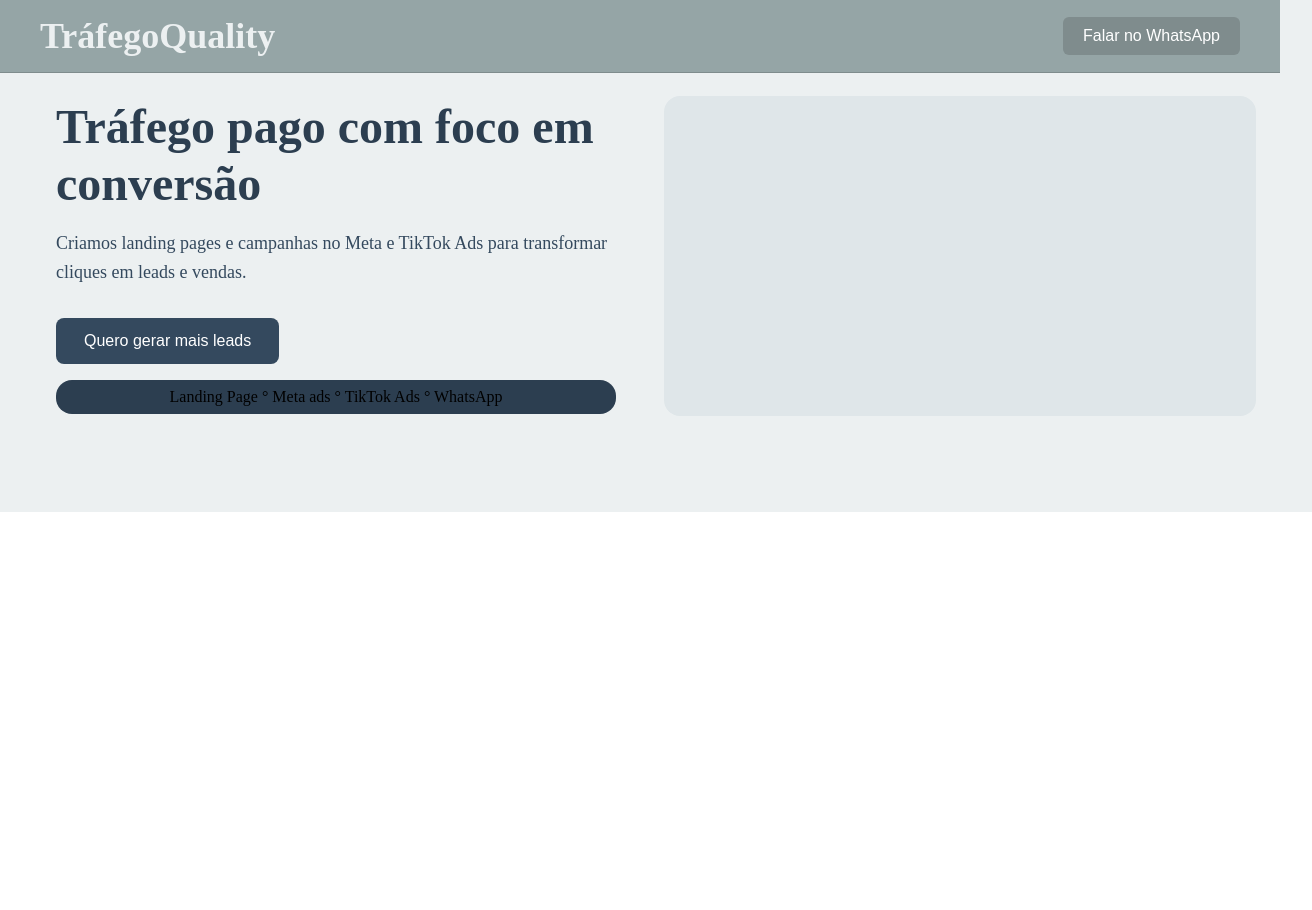
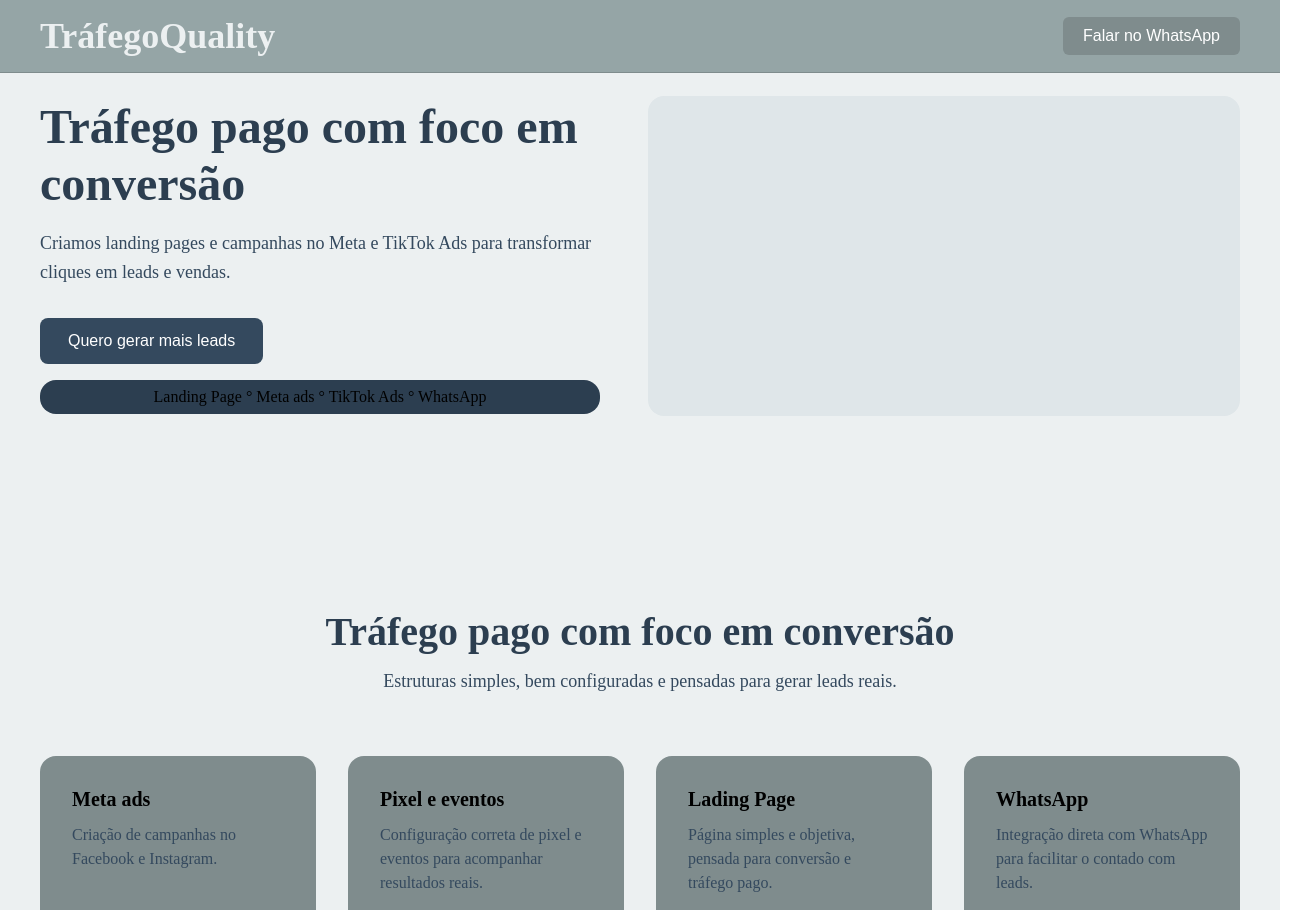
Before and after one commit to DeivithMaciel/Landing_Page_Freelance, a React (Vite) app: page / in a window 1280 px wide. Shown: the top 910 px of the page, 1312 px wide, since content can reach past the window. Before the commit the page ends 800 px from the top, so only its background shows below. Built offline with nearby package versions, Linux system fonts and the light colour scheme; a web font is replaced by a local one.

Commit message:
fetch: Seção de serviços adicionado

```diff
--- a/src/components/Hero/styles.ts
+++ b/src/components/Hero/styles.ts
@@ -3,7 +3,6 @@ import styled from 'styled-components'
 import { breakpoints, colors } from '../../styles/GlobalStyles'
 
 export const Container = styled.section`
-    width: 100%;
     padding: 96px 16px;
     background-color: ${colors.white};
 
--- a/src/pages/Home/index.tsx
+++ b/src/pages/Home/index.tsx
@@ -1,11 +1,14 @@
 import { Header } from '../../components/Header'
 import { Hero } from '../../components/Hero'
+
+import Section from '../../sections/Services'
 
 export const Home = () => {
     return (
         <div>
             <Header />
             <Hero />
+            <Section />
         </div>
     )
 }
--- /dev/null
+++ b/src/sections/Services/index.tsx
@@ -0,0 +1,46 @@
+import * as S from './styles'
+
+export const Section = () => {
+    return (
+        <S.Section>
+            <S.Container>
+                <S.Header>
+                    <h2>Tráfego pago com foco em conversão</h2>
+                    <p>
+                        Estruturas simples, bem configuradas e pensadas para
+                        gerar leads reais.
+                    </p>
+                </S.Header>
+                <S.CardList>
+                    <S.CardItem>
+                        <h3>Meta ads</h3>
+                        <p>Criação de campanhas no Facebook e Instagram.</p>
+                    </S.CardItem>
+                    <S.CardItem>
+                        <h3>Pixel e eventos</h3>
+                        <p>
+                            Configuração correta de pixel e eventos para
+                            acompanhar resultados reais.
+                        </p>
+                    </S.CardItem>
+                    <S.CardItem>
+                        <h3>Lading Page</h3>
+                        <p>
+                            Página simples e objetiva, pensada para conversão e
+                            tráfego pago.
+                        </p>
+                    </S.CardItem>
+                    <S.CardItem>
+                        <h3>WhatsApp</h3>
+                        <p>
+                            Integração direta com WhatsApp para facilitar o
+                            contado com leads.
+                        </p>
+                    </S.CardItem>
+                </S.CardList>
+            </S.Container>
+        </S.Section>
+    )
+}
+
+export default Section
--- /dev/null
+++ b/src/sections/Services/styles.ts
@@ -0,0 +1,63 @@
+import styled from 'styled-components'
+
+import { breakpoints, colors } from '../../styles/GlobalStyles'
+
+export const Section = styled.section`
+    padding: 96px 24px;
+    background-color: ${colors.white};
+`
+
+export const Container = styled.div`
+    max-width: 1200px;
+    margin: 0 auto;
+`
+
+export const Header = styled.header`
+    text-align: center;
+    max-width: 640px;
+    margin: 0 auto 64px;
+
+    h2 {
+        font-size: 40px;
+        color: ${colors.darkBlue};
+    }
+
+    p {
+        margin-top: 16px;
+        font-size: 18px;
+        color: ${colors.lightBlue};
+    }
+`
+
+export const CardList = styled.ul`
+    display: grid;
+    grid-template-columns: 1fr 1fr 1fr 1fr;
+    gap: 32px;
+
+    // @media (max-width: ${breakpoints.tablet}) {
+    //     grid-template-columns: 1fr 1fr;
+    // }
+
+    // @media (max-width: ${breakpoints.mobile}) {
+    //     grid-template-columns: 1fr;
+    // }
+`
+
+export const CardItem = styled.li`
+    padding: 32px;
+    border-radius: 16px;
+    background-color: ${colors.lightBlack};
+    text-align: left;
+    list-style: none;
+
+    h3 {
+        font-size: 20px;
+    }
+
+    p {
+        margin-top: 12px;
+        font-size: 16px;
+        color: ${colors.lightBlue};
+        line-height: 1.5;
+    }
+`
```
